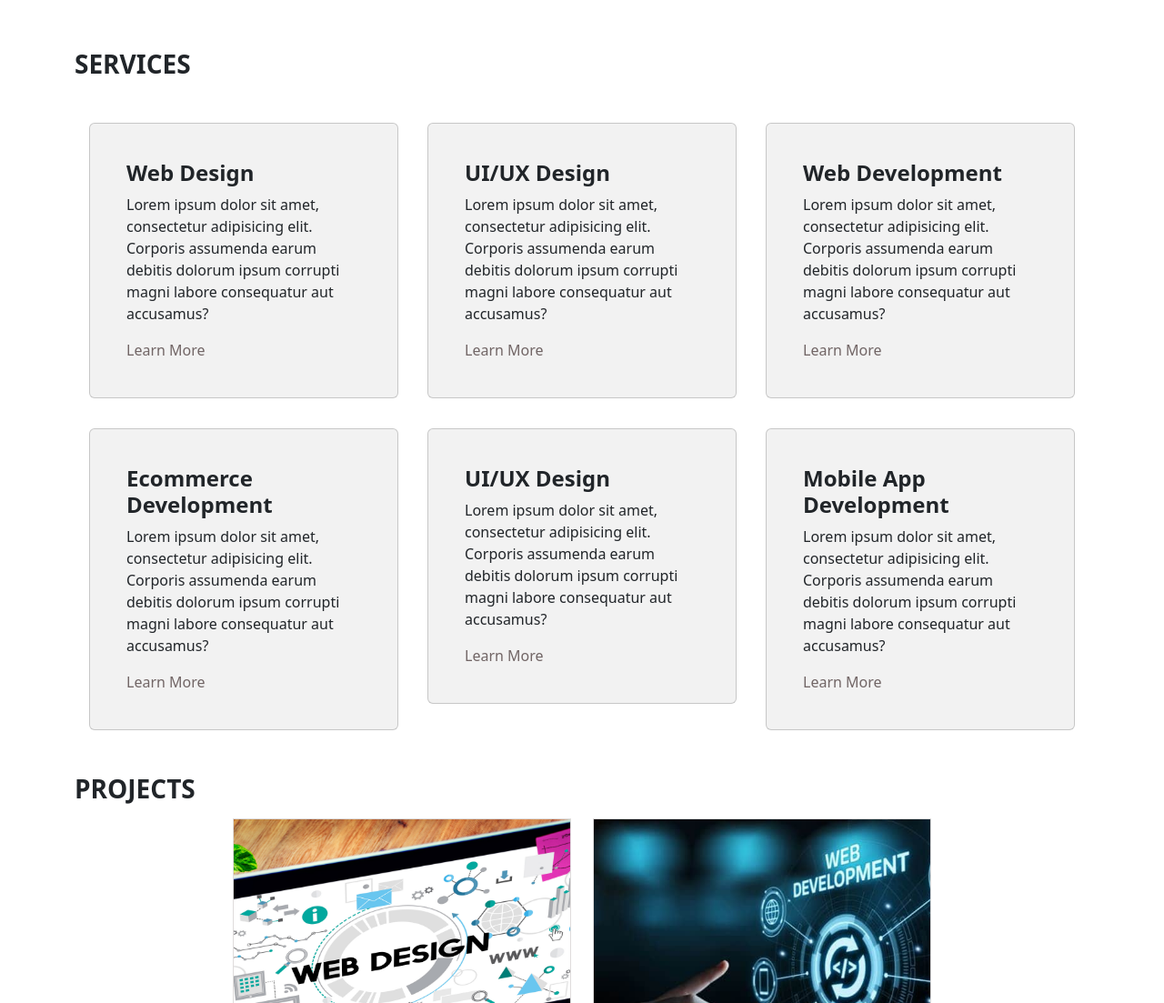
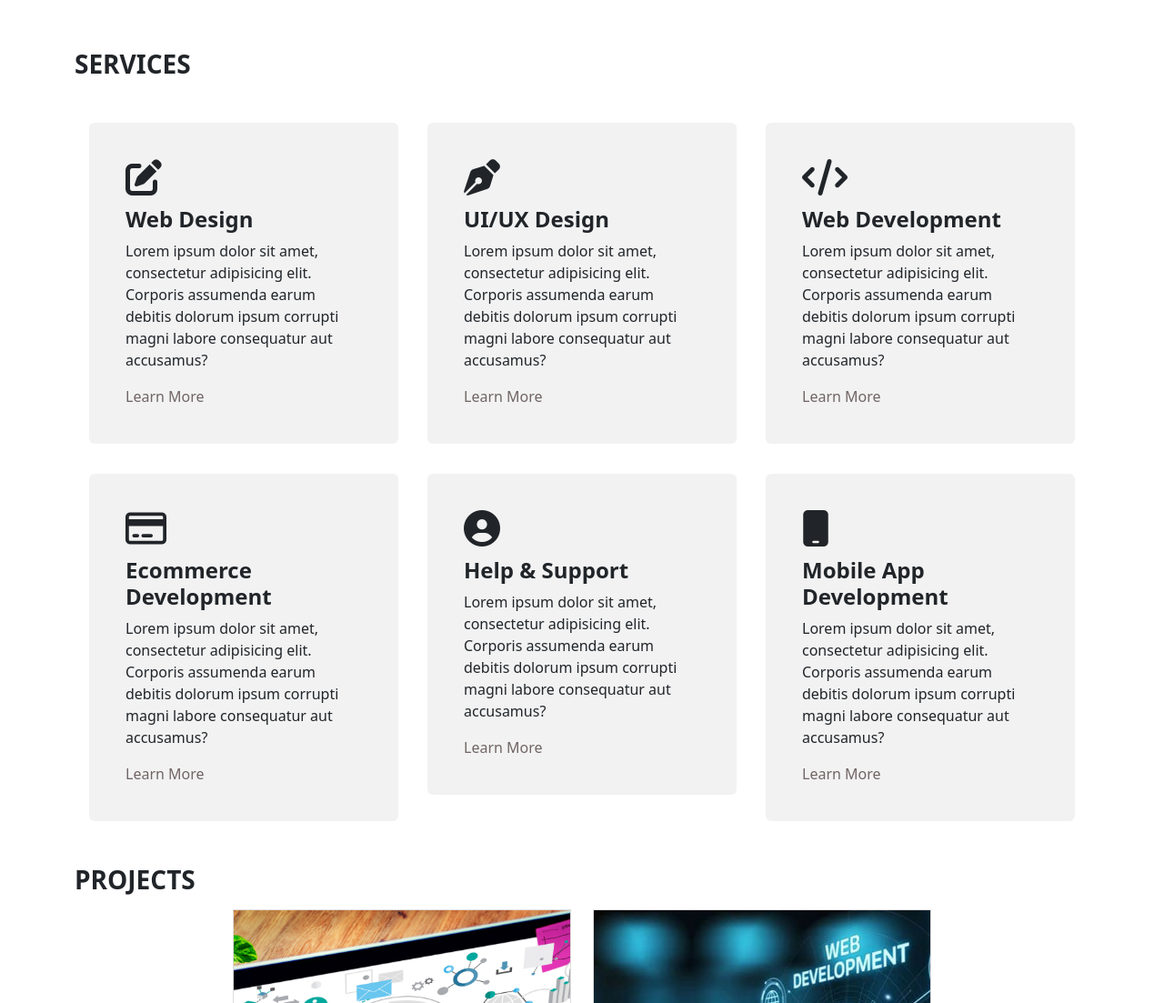
Before and after one commit to katekar2001/web-development-template, a plain HTML site: page index.html in a window 1280 px wide. Shown: the part 1340-2443 px from the top of the page at 91% size. Drawn offline with nearby package versions, Linux system fonts and the light colour scheme.

```diff
--- a/CSS/style.css
+++ b/CSS/style.css
@@ -87,9 +87,9 @@
 /* ------------------ About CSS -------------------------- */
 
 /* ----------------- Services CSS ---------------------- */
-
 .card{
     background-color: #f2f2f2;
+    border: none;
 }
 .card-row2{
     margin-top: 33px;
@@ -97,22 +97,22 @@
 .card:hover{
     border: 0px;
     transition: 0.3s ease;
-    box-shadow: 0px 0px 12px 1px rgba(153,153,153,1);
+    box-shadow: 0px 0px 15px rgb(183, 183, 183);
 }
 .link{
     text-decoration: none;
     color: #716565;
 }
-
-/* projects */
-
+.service-icon{
+    font-size: 40px;
+    margin-bottom: 12px;
+}
 .project{
     height: 350px;
     background-color: #f2f2f2;
     border: 1px solid rgb(223, 220, 220);
 }
 .project:hover{
-    background-color: rgba(0,0,0,0.2);
     box-shadow: 0px 0px 12px 1px rgb(97, 96, 96);
     /* box-shadow: 0px 0px 12px 1px rgba(153,153,153,1); */
     cursor: pointer;
@@ -198,5 +198,9 @@
         padding: 2px 50px;
         margin: 10px 0px;
     }
+    .service-icon{
+        font-size: 30px;
+        margin-bottom: 12px;
+    }
 
 }
--- a/index.html
+++ b/index.html
@@ -86,6 +86,7 @@
                 <div class="col-lg-4">
                     <div class="card p-4 mx-1">
                         <div class="card-body">
+                            <i class="fa-solid fa-pen-to-square service-icon"></i>
                             <h4 class="fw-bold">Web Design</h4>
                             <p>Lorem ipsum dolor sit amet, consectetur
                                 adipisicing elit. Corporis assumenda earum
@@ -99,6 +100,7 @@
                 <div class="col-lg-4">
                     <div class="card p-4 mx-1">
                         <div class="card-body">
+                            <i class="fa-solid fa-pen-nib service-icon"></i>
                             <h4 class="fw-bold">UI/UX Design</h4>
                             <p>Lorem ipsum dolor sit amet, consectetur
                                 adipisicing elit. Corporis assumenda earum
@@ -112,6 +114,7 @@
                 <div class="col-lg-4">
                     <div class="card p-4 mx-1">
                         <div class="card-body">
+                            <i class="fa-solid fa-code service-icon"></i>
                             <h4 class="fw-bold">Web Development</h4>
                             <p>Lorem ipsum dolor sit amet, consectetur
                                 adipisicing elit. Corporis assumenda earum
@@ -127,6 +130,7 @@
                 <div class="col-lg-4">
                     <div class="card p-4 mx-1">
                         <div class="card-body">
+                            <i class="fa-regular fa-credit-card service-icon"></i>
                             <h4 class="fw-bold">Ecommerce Development</h4>
                             <p>Lorem ipsum dolor sit amet, consectetur
                                 adipisicing elit. Corporis assumenda earum
@@ -140,7 +144,8 @@
                 <div class="col-lg-4">
                     <div class="card p-4 mx-1">
                         <div class="card-body">
-                            <h4 class="fw-bold">UI/UX Design</h4>
+                            <i class="fa-solid fa-circle-user service-icon"></i>
+                            <h4 class="fw-bold">Help & Support</h4>
                             <p>Lorem ipsum dolor sit amet, consectetur
                                 adipisicing elit. Corporis assumenda earum
                                 debitis dolorum ipsum corrupti magni labore
@@ -153,6 +158,7 @@
                 <div class="col-lg-4">
                     <div class="card p-4 mx-1">
                         <div class="card-body">
+                            <i class="fa-solid fa-mobile service-icon"></i>
                             <h4 class="fw-bold">Mobile App Development</h4>
                             <p>Lorem ipsum dolor sit amet, consectetur
                                 adipisicing elit. Corporis assumenda earum
```
